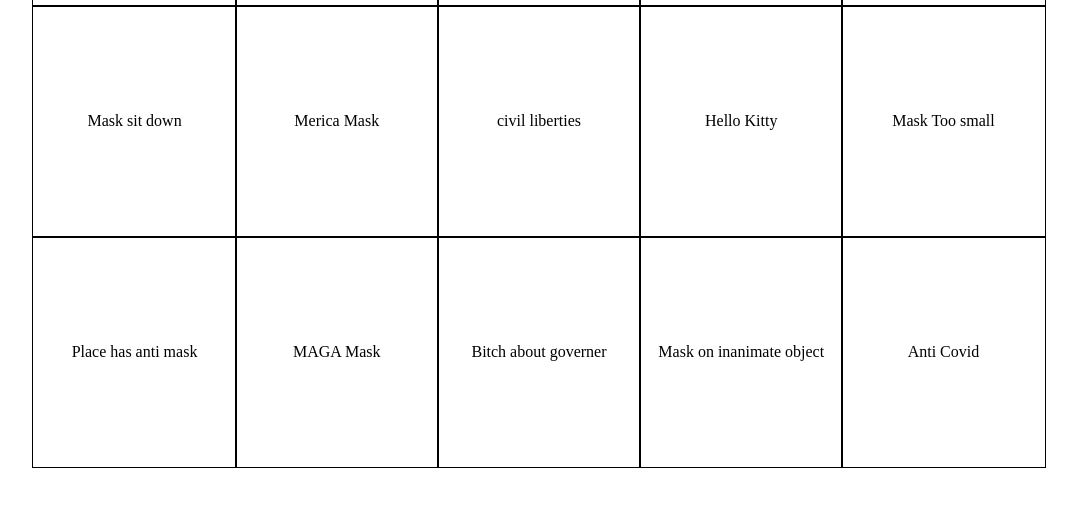
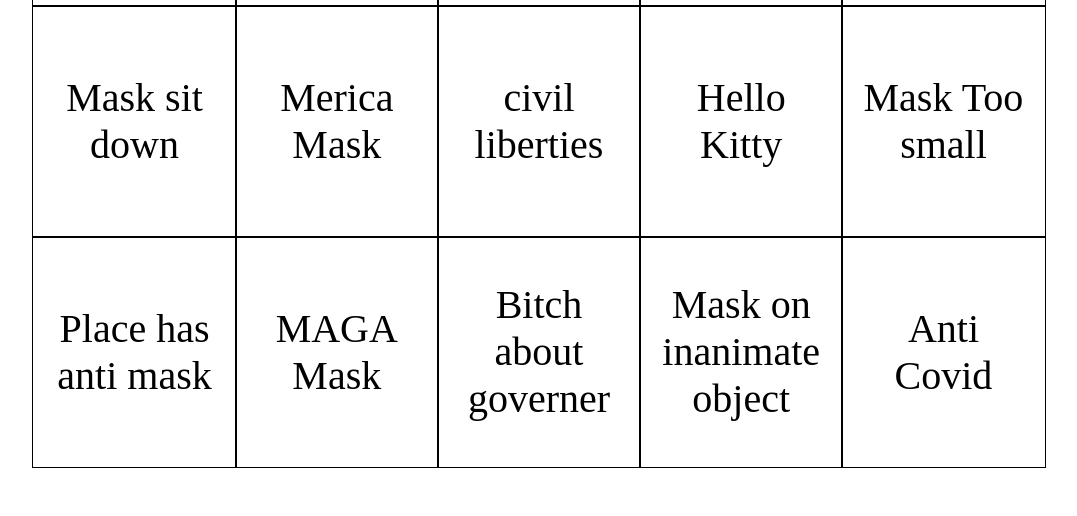
Before and after one commit to drifterz28/Covid-bingo, a website: page index.html in a window 1280 px wide. Shown: the part 752-1268 px from the top of the page, without its empty margins (101-1178 px from the left). Drawn offline with Linux system fonts and the light colour scheme.

Commit message:
Text size change

```diff
--- a/index.css
+++ b/index.css
@@ -33,11 +33,12 @@
 }
 
 .board > div {
-  padding: 10px;
+  padding: 10px 20px;
   outline: 1px solid black;
   display: flex;
-align-items: center;
-justify-content: center;
+  align-items: center;
+  justify-content: center;
+  font-size: 5vh;
 }
 
 .checked.checked {
--- a/index.js
+++ b/index.js
@@ -28,10 +28,12 @@
   "Damn Karen",
   "Complain about talking with a mask on"
 ];
+
 const defaultUserData = {
   array: CovidBingo,
   selected: []
-}
+};
+
 let loadUserData = localStorage.user;
 const activeUser = !!loadUserData;
 let index = 0;
```
